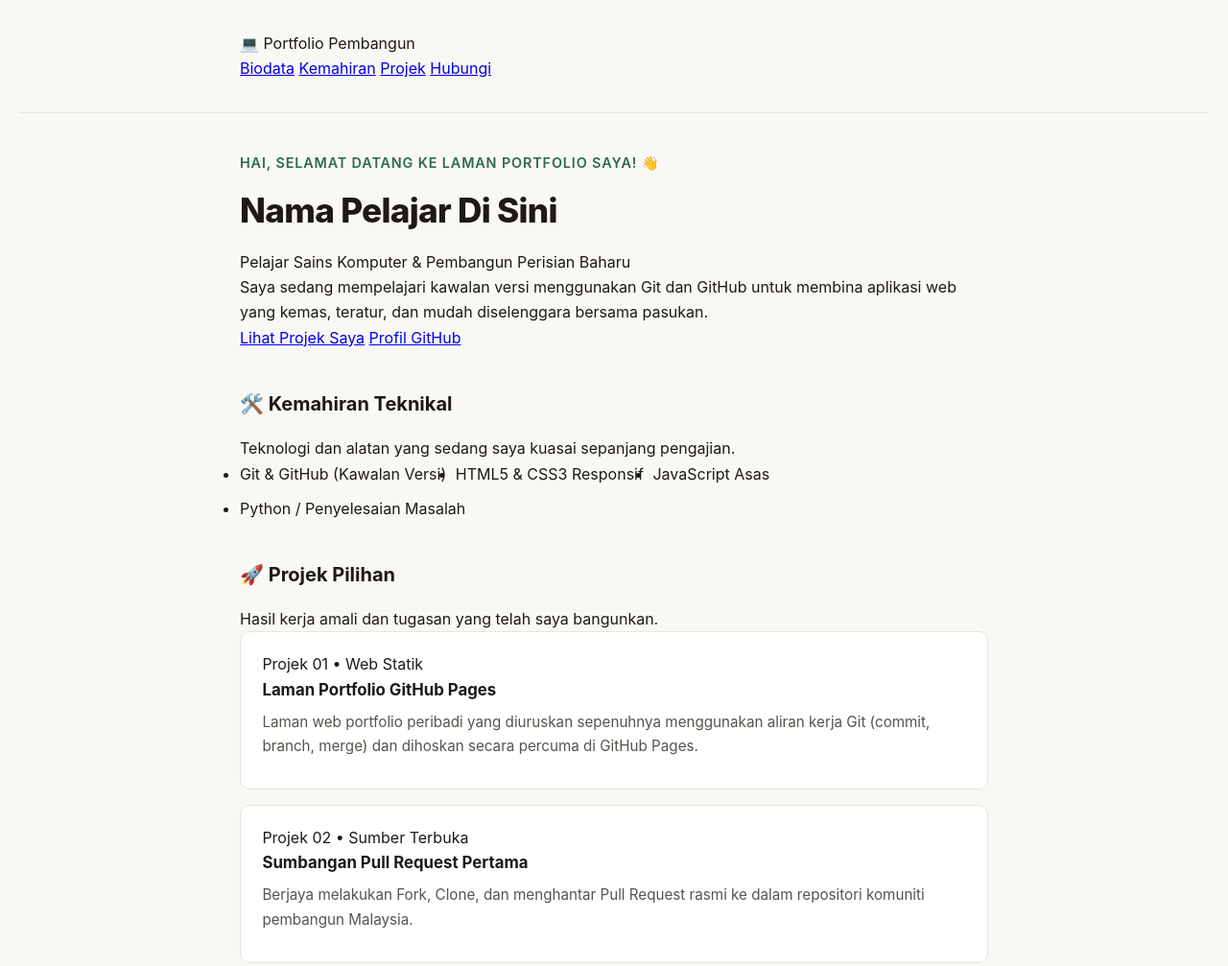
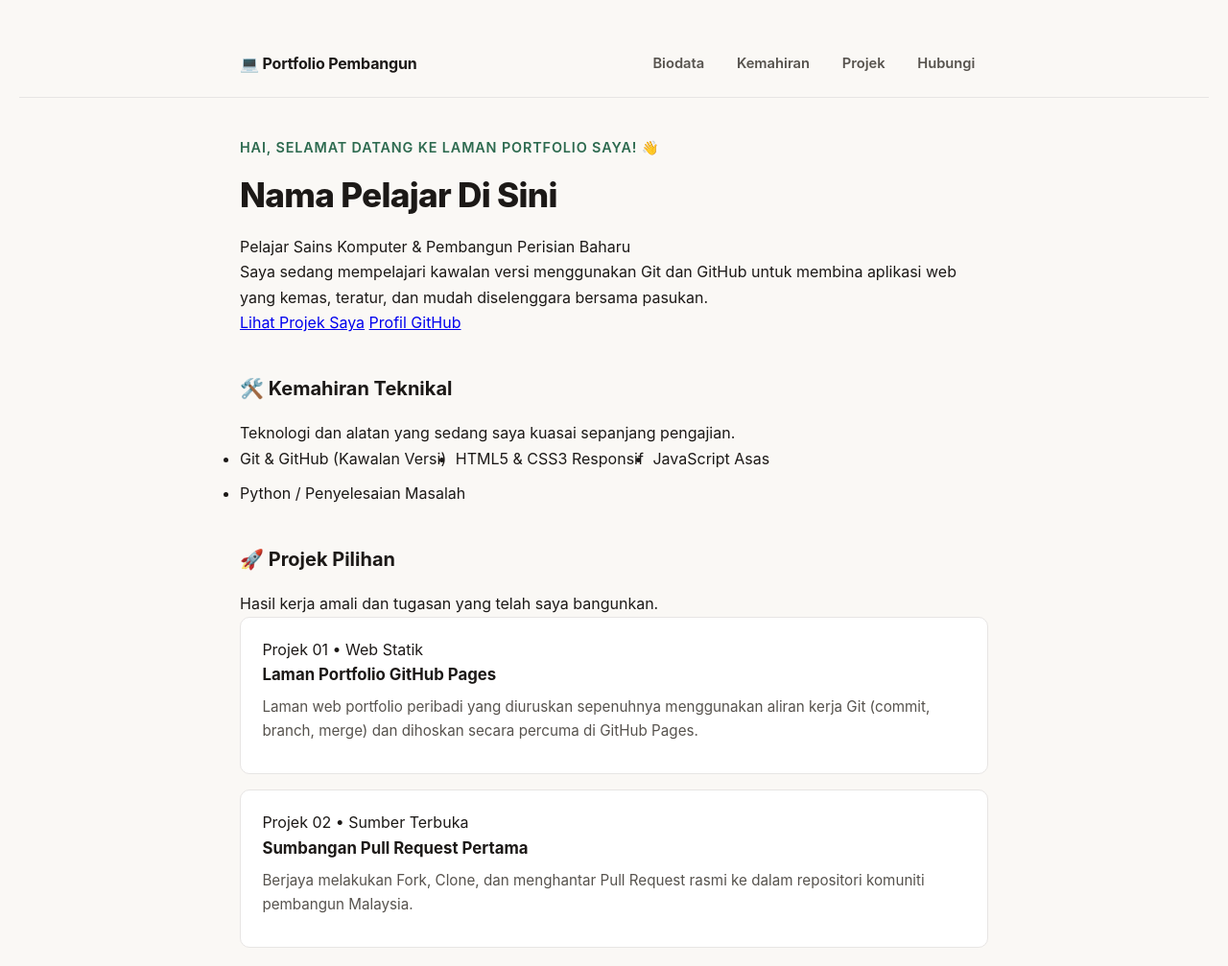
Before and after one commit to zfrnaa/kursus-git-github, a plain HTML site: page template-portfolio/index.html in a window 1280 px wide. Shown: the top 1007 px of the page at 96% size. Drawn offline with Linux system fonts and the light colour scheme.

Commit message:
style(portfolio): tambah gaya moden untuk navbar dan pautan navigasi

```diff
--- a/template-portfolio/style.css
+++ b/template-portfolio/style.css
@@ -39,10 +39,46 @@ body {
   margin: 0 auto;
 }
 
-header {
-  padding-bottom: 2rem;
+header.site-header {
+  padding: 1rem 0;
   border-bottom: 1px solid var(--border);
   margin-bottom: 2.5rem;
+}
+
+.header-inner {
+  display: flex;
+  justify-content: space-between;
+  align-items: center;
+  flex-wrap: wrap;
+  gap: 1rem;
+}
+
+.brand-badge {
+  font-weight: 700;
+  font-size: 1rem;
+  color: var(--text);
+  letter-spacing: -0.01em;
+}
+
+.site-nav {
+  display: flex;
+  flex-wrap: wrap;
+  gap: 0.4rem;
+}
+
+.site-nav a {
+  text-decoration: none;
+  color: var(--muted);
+  font-size: 0.92rem;
+  font-weight: 600;
+  padding: 0.4rem 0.85rem;
+  border-radius: 6px;
+  transition: color 0.15s ease, background-color 0.15s ease;
+}
+
+.site-nav a:hover {
+  color: var(--accent);
+  background-color: var(--accent-soft);
 }
 
 .greeting {
@@ -133,7 +169,7 @@ h2 {
 
 .contact-links a {
   display: inline-block;
-  padding: 0.55rem 1.1rem;
+  padding: 0.4rem 1.1rem;
   background-color: var(--surface);
   border: 1px solid var(--border);
   border-radius: 8px;
```
